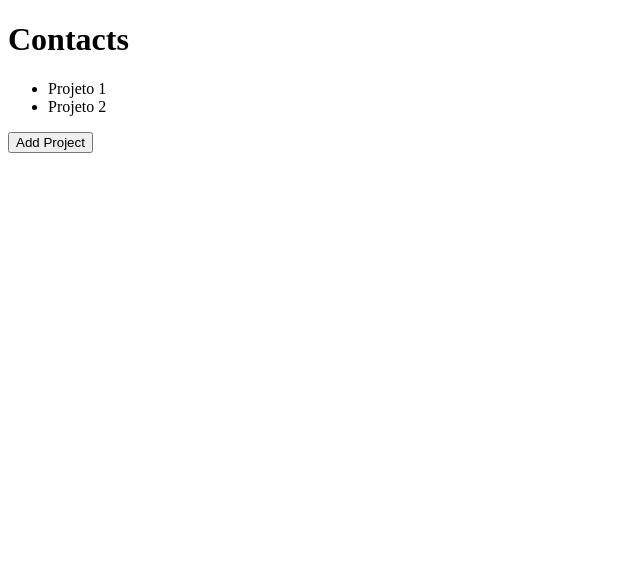
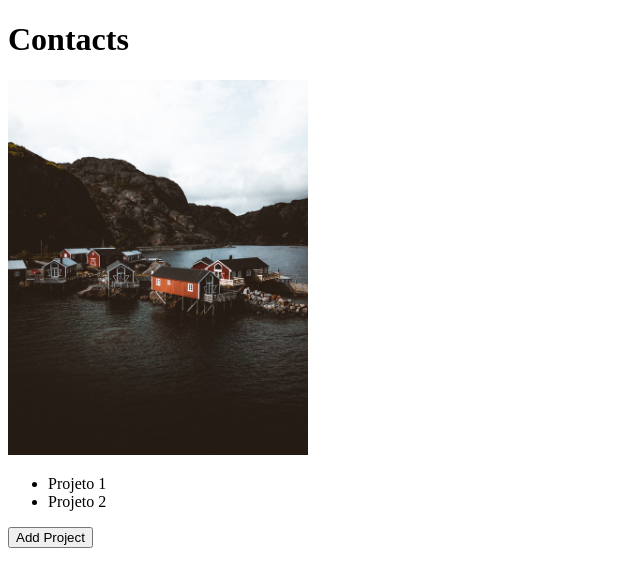
Before and after one commit to devfel/react-front-rs, a React app: page / in a window 1280 px wide. Shown: the top 586 px of the page, without its empty margins (0-640 px from the left). Built offline with nearby package versions, Linux system fonts and the light colour scheme.

Commit message:
importing images and css inside js file with reactJS

```diff
--- /dev/null
+++ b/src/App.css
@@ -0,0 +1,12 @@
+* {
+  margin: 0;
+  padding: 0;
+  outline: 0;
+  box-sizing: border-box;
+}
+
+body {
+  background: #f5f5f5;
+  font: 14px sans-serif;
+  color: #333;
+}
--- a/src/App.js
+++ b/src/App.js
@@ -1,5 +1,6 @@
 import React from "react";
 import Header from "./components/Header";
+import bkgImage from "./assets/bkg.jpg";
 
 function App() {
   const [projects, setProjects] = React.useState(["Projeto 1", "Projeto 2"]);
@@ -11,6 +12,7 @@ function App() {
   return (
     <>
       <Header title="Contacts" />
+      <img width={300} src={bkgImage} />
       <ul>
         {projects.map((elem) => (
           <li key={elem}>{elem}</li>
--- a/webpack.config.js
+++ b/webpack.config.js
@@ -16,6 +16,18 @@ module.exports = {
           loader: "babel-loader",
         },
       },
+      {
+        test: /\.css$/,
+        exclude: /node_modules/,
+        use: [{ loader: "style-loader" }, { loader: "css-loader" }],
+      },
+      {
+        test: /.*\.(gif|png|jpe?g)$/i,
+        exclude: /node_modules/,
+        use: {
+          loader: "file-loader",
+        },
+      },
     ],
   },
 };
```
Also changed, not shown: package.json (+7 -0 lines), src/assets/bkg.jpg (added), 1 other file (tests, documents, lock files or other folders).
